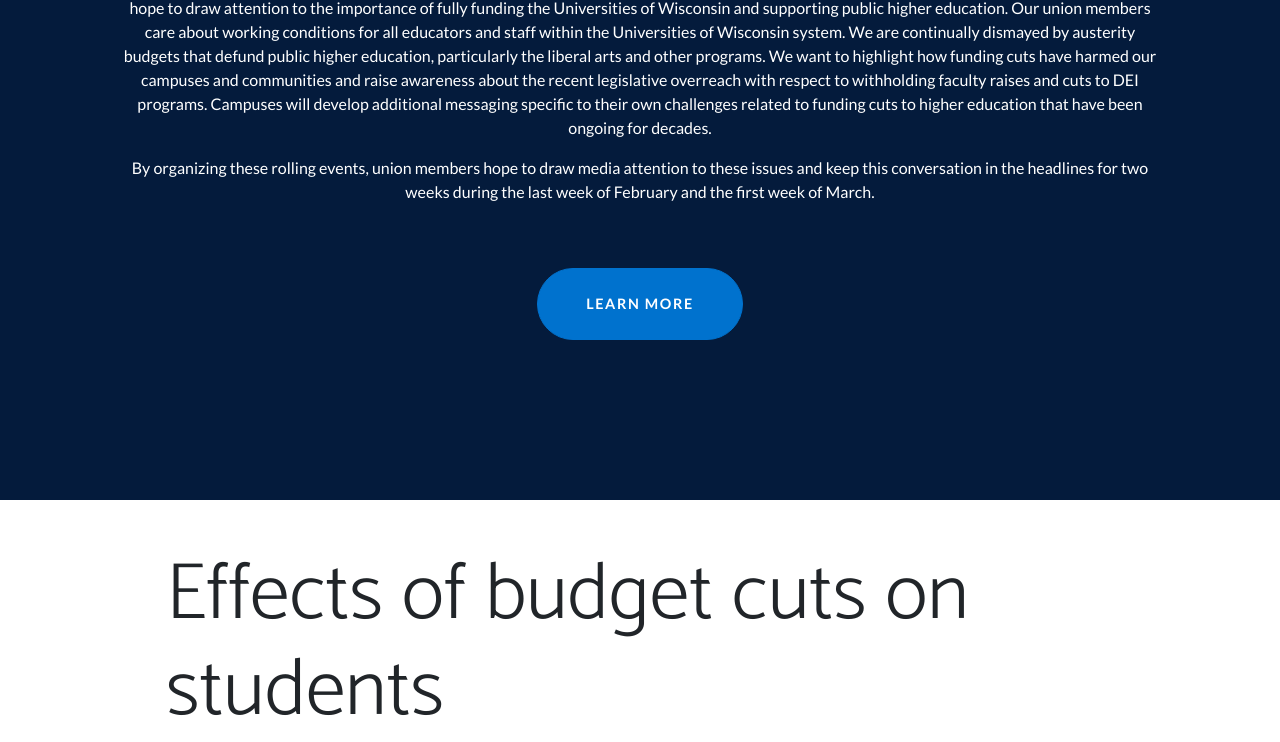
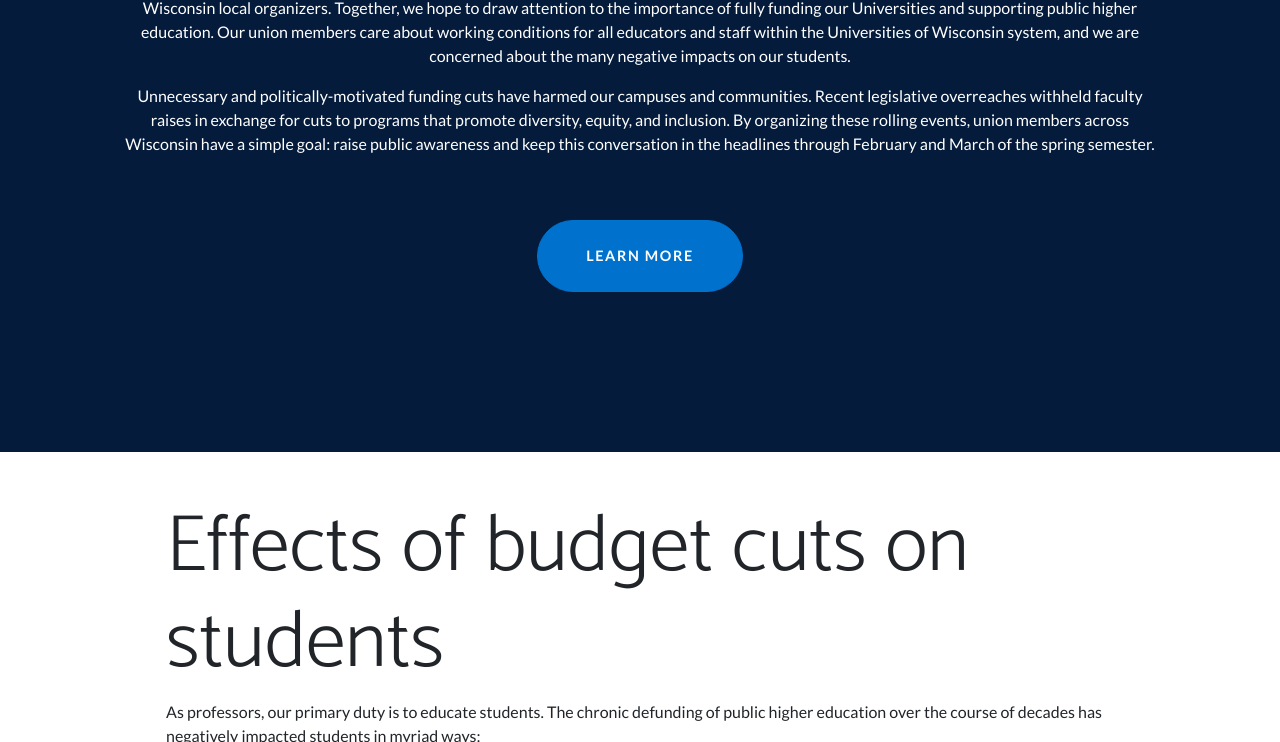
Before and after one commit to AFT-Wisconsin/Fund-UW-Now, a plain HTML site: page index.html in a window 1280 px wide. Shown: the part 358-1100 px from the top of the page. Drawn offline with nearby package versions, Linux system fonts and the light colour scheme.

Commit message:
Update intro paragraph

```diff
--- a/index.html
+++ b/index.html
@@ -66,26 +66,17 @@
         <div class="container px-5">
           <h1 class="masthead-heading mb-0">Fund UW Now!</h1>
           <p>
-            In coordination with other UW System union organizers, we are
-            planning a demonstration and event on the theme of "Fund UW Now."
-            Together, we hope to draw attention to the importance of fully
-            funding the Universities of Wisconsin and supporting public higher
-            education. Our union members care about working conditions for all
-            educators and staff within the Universities of Wisconsin system. We
-            are continually dismayed by austerity budgets that defund public
-            higher education, particularly the liberal arts and other programs.
-            We want to highlight how funding cuts have harmed our campuses and
-            communities and raise awareness about the recent legislative
-            overreach with respect to withholding faculty raises and cuts to DEI
-            programs. Campuses will develop additional messaging specific to
-            their own challenges related to funding cuts to higher education
-            that have been ongoing for decades.
+            Coordinated demonstration and events on the theme of "Fund UW Now" are happening across the Universities
+            of Wisconsin this spring, led by AFT-Wisconsin local organizers. Together, we hope to draw attention to
+            the importance of fully funding our Universities and supporting public higher education. Our union members
+            care about working conditions for all educators and staff within the Universities of Wisconsin system, and
+            we are concerned about the many negative impacts on our students.
           </p>
           <p>
-            By organizing these rolling events, union members hope to draw media
-            attention to these issues and keep this conversation in the
-            headlines for two weeks during the last week of February and the
-            first week of March.
+            Unnecessary and politically-motivated funding cuts have harmed our campuses and communities. Recent
+            legislative overreaches withheld faculty raises in exchange for cuts to programs that promote diversity,
+            equity, and inclusion. By organizing these rolling events, union members across Wisconsin have a simple goal:
+            raise public awareness and keep this conversation in the headlines through February and March of the spring semester.
           </p>
           <a class="btn btn-primary btn-xl rounded-pill mt-5" href="#scroll"
             >Learn More</a
```
